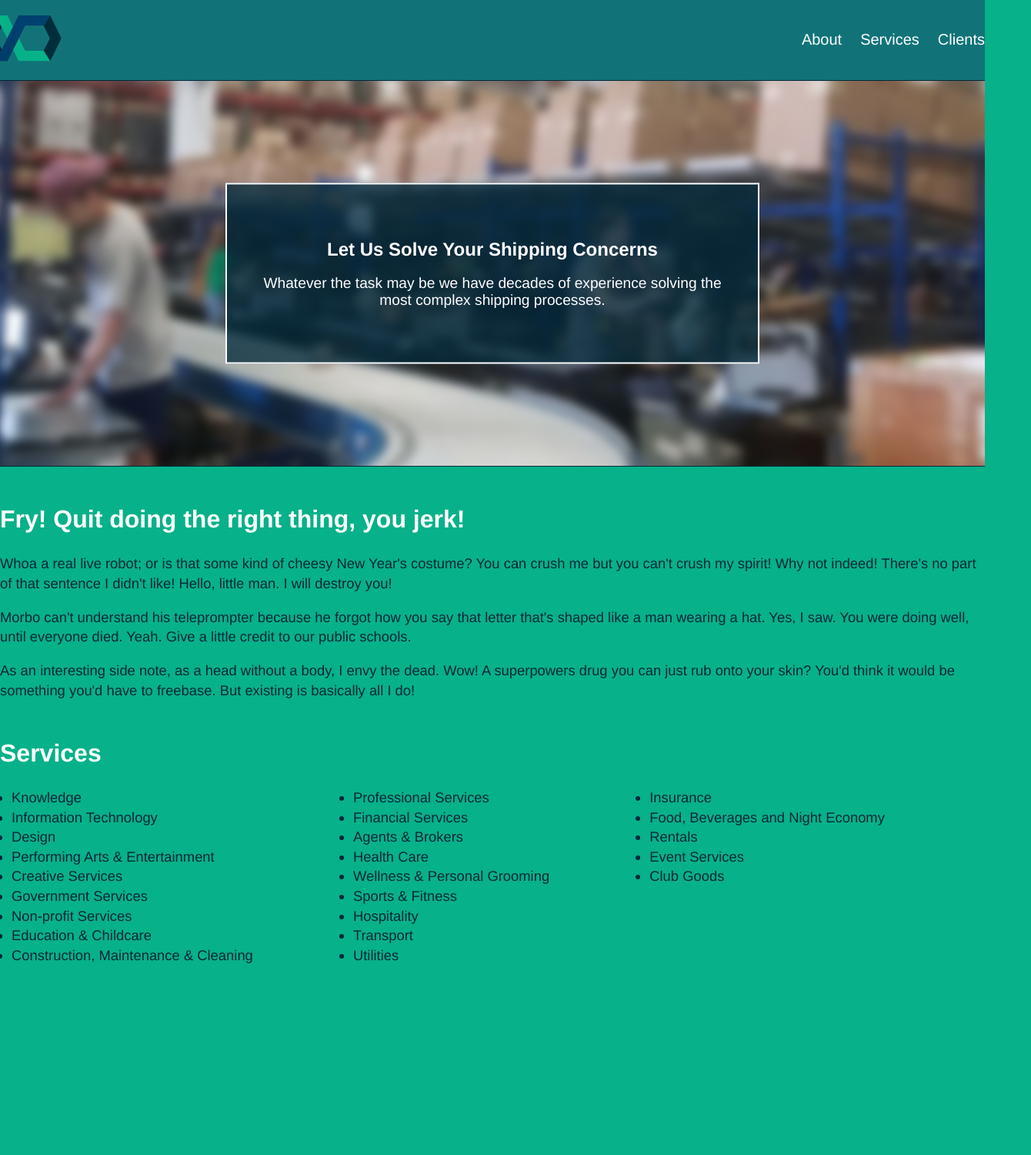
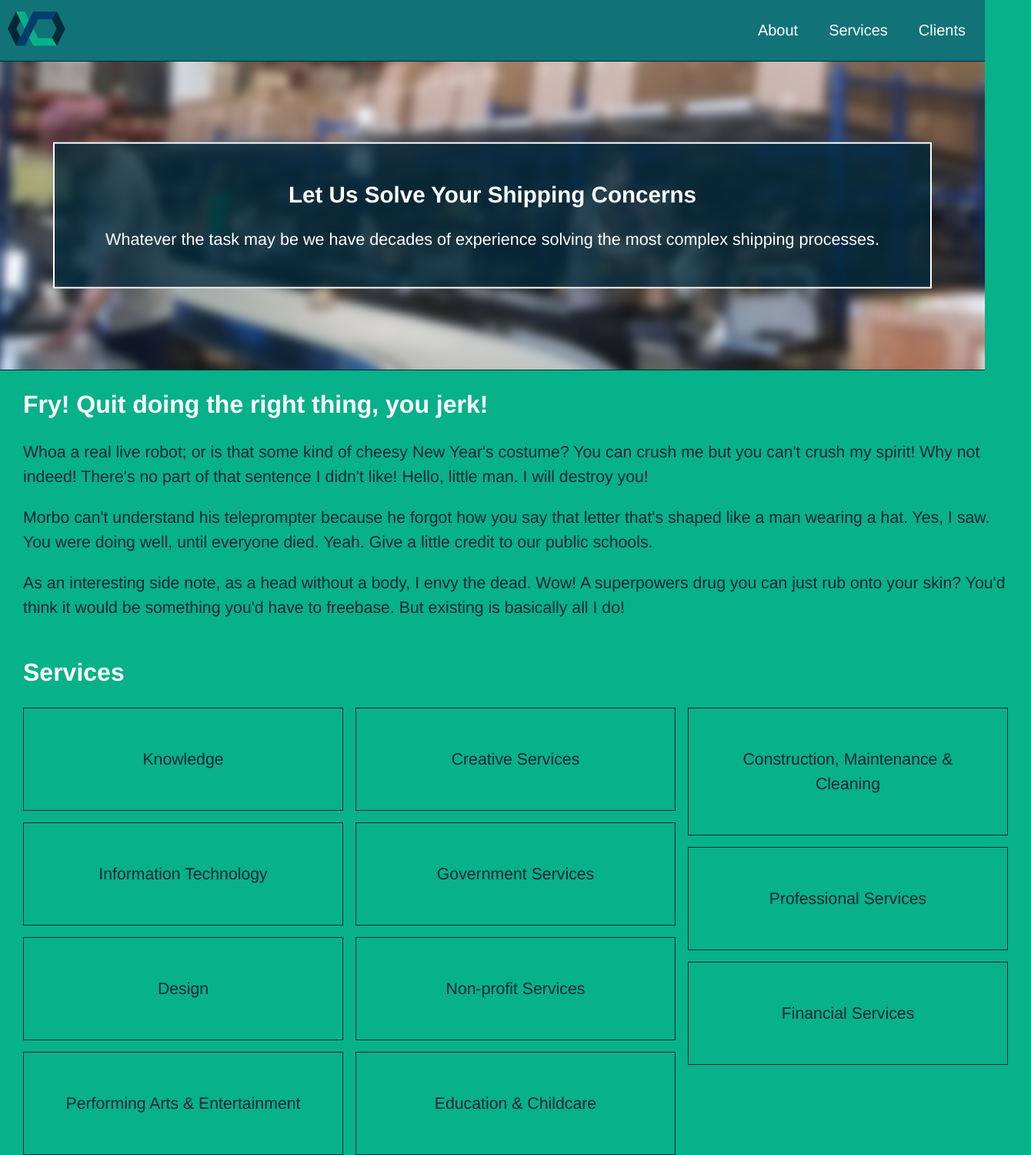
Before and after one commit to zedzelenak/flexbox-business-site, a plain HTML site: page index.html in a window 1280 px wide. Shown: the whole page at 77% size, 1340 px wide, since content can reach past the window. Before the commit the page ends 1273 px from the top, so only its background shows below. Drawn offline with Linux system fonts and the light colour scheme.

Commit message:
more responsive stuff

```diff
--- a/index.html
+++ b/index.html
@@ -50,18 +50,6 @@
           <li>Construction, Maintenance & Cleaning</li>
           <li>Professional Services</li>
           <li>Financial Services</li>
-          <li>Agents & Brokers</li>
-          <li>Health Care</li>
-          <li>Wellness & Personal Grooming</li>
-          <li>Sports & Fitness</li>
-          <li>Hospitality</li>
-          <li>Transport</li>
-          <li>Utilities</li>
-          <li>Insurance</li>
-          <li>Food, Beverages and Night Economy</li>
-          <li>Rentals</li>
-          <li>Event Services</li>
-          <li>Club Goods</li>
         </ul>
       </section>
       <section id="clients"></section>
--- a/scripts/main.js
+++ b/scripts/main.js
@@ -3,7 +3,7 @@ window.addEventListener('load', () => {
     return (el.offsetParent === null)
   }
 
-  document.querySelector('#nav-toggle').addEventListener('click', () => {
+  document.querySelector('#nav-toggle').addEventListener('click', toggleMobileNav() => {
     const mobileNav = document.querySelector('header nav');
     mobileNav.style.display = isHidden(mobileNav) ? 'flex' : 'none';
   });
--- a/styles/main.css
+++ b/styles/main.css
@@ -18,7 +18,7 @@ header {
 }
 
 #header-logo {
-  max-width: 60px;
+  max-width: 45px;
   width: 100%;
   transform: rotate(90deg);
 }
@@ -29,11 +29,11 @@ header {
   border: 0;
   margin: 0;
   padding: 0;
-  font-size: 3rem;
+  font-size: 2.5rem;
 }
 
 #nav-toggle:before {
-  content:'\2630';
+  content:'\2630'; /* hamburger icon unicode */
 }
 
 header a {
@@ -104,8 +104,6 @@ header nav li {
 }
 
 main section {
-  width: 100%;
-  max-width: 1280px;
   margin: 50px auto 0;
 }
 
@@ -121,13 +119,18 @@ main section p, main section li {
 }
 
 #services ul {
-  display: flex;
-  flex-flow: column wrap;
-  height: 250px;
-  padding: 0 0 0 15px;
+  column-count: 3;
+}
+
+#services li {
+  list-style-type: none;
+  border: 1px solid #002739;
+  padding: 10px;
+  text-align: center;
 }
 
 #services li:hover {
   color: #fff;
+  background-color: #002739;
   cursor: default;
 }
--- a/styles/responsive.css
+++ b/styles/responsive.css
@@ -1,106 +1,4 @@
-/*
-.wrapper-container {
-  display: flex;
-  justify-content: space-between;
-  align-items: center;
-  width: 100%;
-  max-width: 1280px;
-}
-
-#header-logo {
-  max-width: 60px;
-  width: 100%;
-  transform: rotate(90deg);
-}
-
-header a {
-  text-decoration: none;
-  font-weight: 500;
-  color: white;
-}
-
-header a:hover {
-  text-decoration: underline;
-}
-
-header nav ul {
-  display: flex;
-  flex-wrap: nowrap;
-  justify-content: space-between;
-}
-
-header nav li {
-  list-style-type: none;
-  font-size: 1.25rem;
-  margin-left: 1.5rem;
-}
-
-#hero {
-  width: 100%;
-  height: 500px;
-  overflow: hidden;
-  position: relative;
-  border-bottom: 1px solid #002739;
-}
-
-#hero-image {
-  background-image: url('../images/hero.webp');
-  background-repeat: no-repeat;
-  background-size: cover;
-  background-position: center;
-  filter: blur(5px);
-  transform: scale(1.25);
-  height: 100%;
-}
-
-#hero-text {
-  position: absolute;
-  top: 50%;
-  left: 50%;
-  transform: translate(-50%, -50%);
-  z-index: 2;
-  width: 50%;
-  background-color: rgba(0, 39, 57, 0.75);
-  color: #fff;
-  text-align: center;
-  padding: 50px 25px;
-  border: 2px solid #fff;
-}
-
-#hero-text p {
-  font-size: 1.2rem;
-}
-
-main section {
-  width: 100%;
-  max-width: 1280px;
-  margin: 50px auto 0;
-}
-
-main section h2 {
-  font-size: 2rem;
-  color: #fff;
-}
-
-main section p, main section li {
-  font-size: 1.15rem;
-  line-height: 1.6rem;
-  color: rgb(0, 39, 57);
-}
-
-#services ul {
-  display: flex;
-  flex-flow: column wrap;
-  height: 250px;
-  padding: 0 0 0 15px;
-}
-
-#services li:hover {
-  color: #fff;
-  cursor: default;
-}*/
-
-@media only screen and (min-width: 320px) and (max-width: 480px) {
+@media only screen and (min-width: 320px) {
   .wrapper-container {
     max-width: 100%;
   }
@@ -145,17 +43,30 @@ main section p, main section li {
   }
 
   #hero {
-    height: 275px;
+    height: 315px;
   }
 
   #hero-text {
-    width: 80%;
+    width: 85%;
     padding: 10px;
   }
 
+  #hero-text h1 {
+    font-size: 1.85rem;
+  }
+
+  #hero-text p {
+    font-size: 1.35rem;
+    line-height: 2rem;
+  }
+
   main section {
-    max-width: fit-content;
+    max-width: 100%;
     padding: 0 15px;
+    margin: 75px 0 0;
+  }
+
+  main section#about {
     margin: 20px 0 0;
   }
 
@@ -165,23 +76,99 @@ main section p, main section li {
   }
 
   #services ul {
-    height: auto;
-    flex-flow: column nowrap;
+    column-count: 1;
+    padding: 0;
+  }
+
+  #services li {
+    padding: 50px;
+    margin-bottom: 0;
   }
 }
 
-/*@media only screen and (min-width: 481px) and (max-width: 768px) {
-
+@media only screen and (min-width: 480px) {
+  main section {
+    padding: 0 15px;
+  }
 }
 
-@media only screen and (min-width: 769px) and (max-width: 1024px) {
+@media only screen and (min-width: 770px) {
+  #header-logo {
+    max-width: 45px;
+  }
 
+  header #nav-toggle {
+    display: none;
+  }
+
+  header nav {
+    position: initial;
+    display: block;
+    top: unset;
+    right: unset;
+    border: 0;
+    background: rgba(0,0,0,0);
+  }
+
+  header nav ul {
+    display: flex;
+    flex-wrap: nowrap;
+    flex-direction: row;
+    justify-content: space-between;
+    gap: unset;
+    padding: 0;
+  }
+
+  header nav li {
+    list-style-type: none;
+    font-size: 1.25rem;
+    margin-left: 1.5rem;
+    border-bottom: unset;
+    margin-left: 0;
+  }
+
+  #hero-text {
+    padding: 25px;
+  }
+
+  #services ul {
+    column-count: 2;
+  }
+
+  #services li {
+    margin-bottom: 15px;
+  }
 }
 
-@media only screen and (min-width: 1025px) and (max-width: 1200px) {
+@media only screen and (min-width: 1026px) {
+  #hero {
+    height: 400px;
+  }
 
+  main section {
+    padding: 0 30px;
+  }
+
+  #services ul {
+    column-count: 3;
+    padding: 0;
+  }
 }
 
-@media only screen and (min-width: 1201px) {
+@media only screen and (min-width: 1280px) {
+  .wrapper-container {
+    max-width: 1280px;
+  }
 
-}*/
+  main section {
+    width: 100%;
+    max-width: 1280px;
+    margin: 50px auto 0;
+  }
+}
+
+@media only screen and (min-width: 1400px) {
+  #hero-text {
+    width: 1280px;
+  }
+}
```
